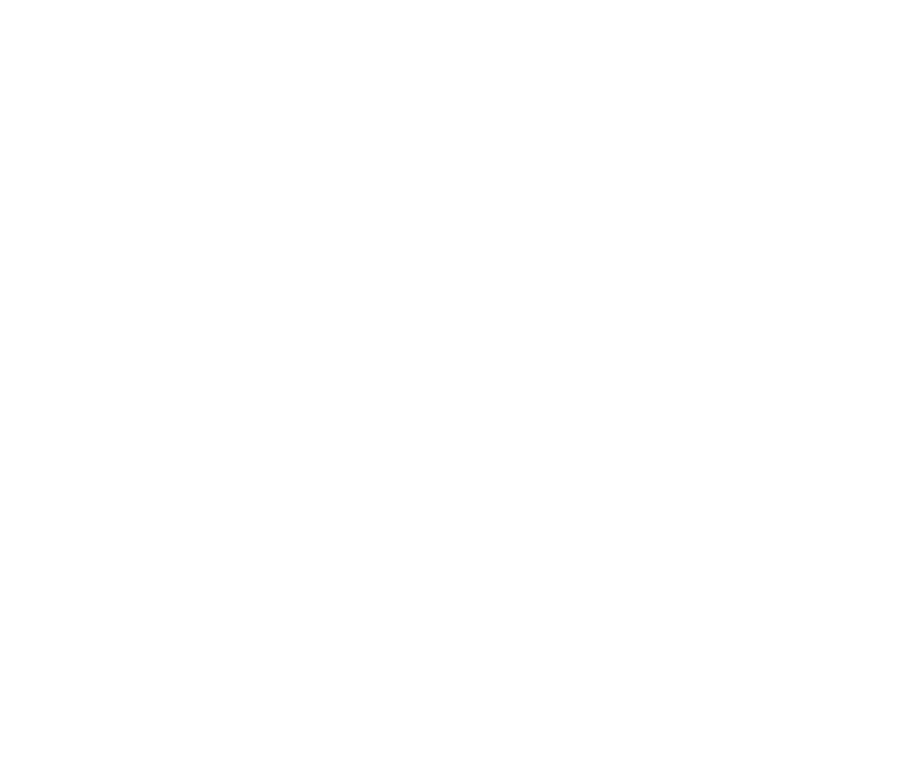
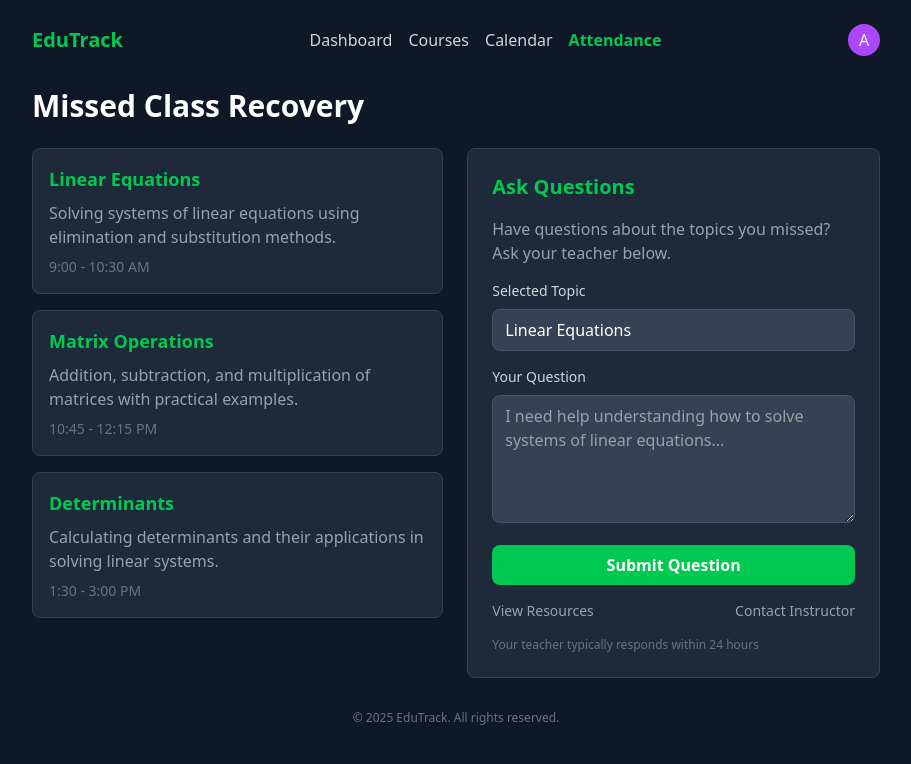
Before and after one commit to himansh423/web-auction, a plain HTML site: page index.html in a window 1280 px wide. Shown: the whole page, without its empty margins (184-1095 px from the left). Drawn offline with nearby package versions, Linux system fonts and the light colour scheme.

Commit message:
created frontend

```diff
--- a/index.html
+++ b/index.html
@@ -1,14 +1,140 @@
 <!DOCTYPE html>
-<html lang="en">
+<html>
   <head>
     <meta charset="UTF-8" />
     <meta name="viewport" content="width=device-width, initial-scale=1.0" />
-    <title>Document</title>
-    <link rel="stylesheet" href="style.css" />
+    <script src="https://cdn.jsdelivr.net/npm/@tailwindcss/browser@4"></script>
   </head>
-  <body>
+  <body class="bg-gray-900 text-white min-h-screen">
+    <div class="max-w-4xl mx-auto p-6">
+      <!-- header navigation yaha se -->
+      <nav class="flex justify-between items-center mb-8">
+        <div class="flex items-center">
+          <span class="text-xl font-bold text-green-500">EduTrack</span>
+        </div>
+        <div class="flex space-x-4">
+          <a
+            href="/web-auction/index.html"
+            class="text-gray-300 hover:text-white"
+            >Dashboard</a
+          >
+          <a
+            href="/web-auction/index.html"
+            class="text-gray-300 hover:text-white"
+            >Courses</a
+          >
+          <a
+            href="/web-auction/index.html"
+            class="text-gray-300 hover:text-white"
+            >Calendar</a
+          >
+          <a href="/web-auction/index.html" class="text-green-500 font-semibold"
+            >Attendance</a
+          >
+        </div>
+        <div
+          class="w-8 h-8 bg-purple-500 rounded-full flex items-center justify-center text-white"
+        >
+          <span>A</span>
+        </div>
+      </nav>
 
+      <!-- main content hai -->
+      <h1 class="text-3xl font-bold mb-6">Missed Class Recovery</h1>
 
-    <script src="script.js"></script>
+      <div class="flex space-x-6">
+        <!-- left side: topics hai -->
+        <div class="w-1/2 space-y-4">
+          <div class="bg-gray-800 p-4 rounded-lg border border-gray-700">
+            <div class="flex justify-between items-center mb-2">
+              <h2 class="text-lg font-semibold text-green-500">
+                Linear Equations
+              </h2>
+            </div>
+            <p class="text-gray-400">
+              Solving systems of linear equations using elimination and
+              substitution methods.
+            </p>
+            <div class="text-sm text-gray-500 mt-2">9:00 - 10:30 AM</div>
+          </div>
+
+          <div class="bg-gray-800 p-4 rounded-lg border border-gray-700">
+            <div class="flex justify-between items-center mb-2">
+              <h2 class="text-lg font-semibold text-green-500">
+                Matrix Operations
+              </h2>
+            </div>
+            <p class="text-gray-400">
+              Addition, subtraction, and multiplication of matrices with
+              practical examples.
+            </p>
+            <div class="text-sm text-gray-500 mt-2">10:45 - 12:15 PM</div>
+          </div>
+
+          <div class="bg-gray-800 p-4 rounded-lg border border-gray-700">
+            <div class="flex justify-between items-center mb-2">
+              <h2 class="text-lg font-semibold text-green-500">Determinants</h2>
+            </div>
+            <p class="text-gray-400">
+              Calculating determinants and their applications in solving linear
+              systems.
+            </p>
+            <div class="text-sm text-gray-500 mt-2">1:30 - 3:00 PM</div>
+          </div>
+        </div>
+
+        <!-- right side: ask questions hai -->
+        <div class="w-1/2 bg-gray-800 p-6 rounded-lg border border-gray-700">
+          <h2 class="text-xl font-semibold mb-4 text-green-500">
+            Ask Questions
+          </h2>
+          <p class="text-gray-400 mb-4">
+            Have questions about the topics you missed? Ask your teacher below.
+          </p>
+
+          <div class="mb-4">
+            <label class="block text-sm font-medium text-gray-300 mb-2"
+              >Selected Topic</label
+            >
+            <div class="relative">
+              <select
+                class="w-full bg-gray-700 border border-gray-600 text-white py-2 px-3 rounded-lg appearance-none"
+              >
+                <option>Linear Equations</option>
+              </select>
+            </div>
+          </div>
+
+          <div class="mb-4">
+            <label class="block text-sm font-medium text-gray-300 mb-2"
+              >Your Question</label
+            >
+            <textarea
+              class="w-full bg-gray-700 border border-gray-600 text-white py-2 px-3 rounded-lg h-32"
+              placeholder="I need help understanding how to solve systems of linear equations..."
+            ></textarea>
+          </div>
+
+          <button
+            class="w-full bg-green-500 hover:bg-green-600 text-white font-bold py-2 px-4 rounded-lg transition duration-300"
+          >
+            Submit Question
+          </button>
+
+          <div class="mt-4 flex justify-between text-sm text-gray-400">
+            <a href="#" class="hover:text-white">View Resources</a>
+            <a href="#" class="hover:text-white">Contact Instructor</a>
+          </div>
+          <div class="text-xs text-gray-500 mt-4">
+            Your teacher typically responds within 24 hours
+          </div>
+        </div>
+      </div>
+
+      <!-- footer -->
+      <div class="text-center text-gray-500 text-xs mt-8">
+        © 2025 EduTrack. All rights reserved.
+      </div>
+    </div>
   </body>
 </html>
```
